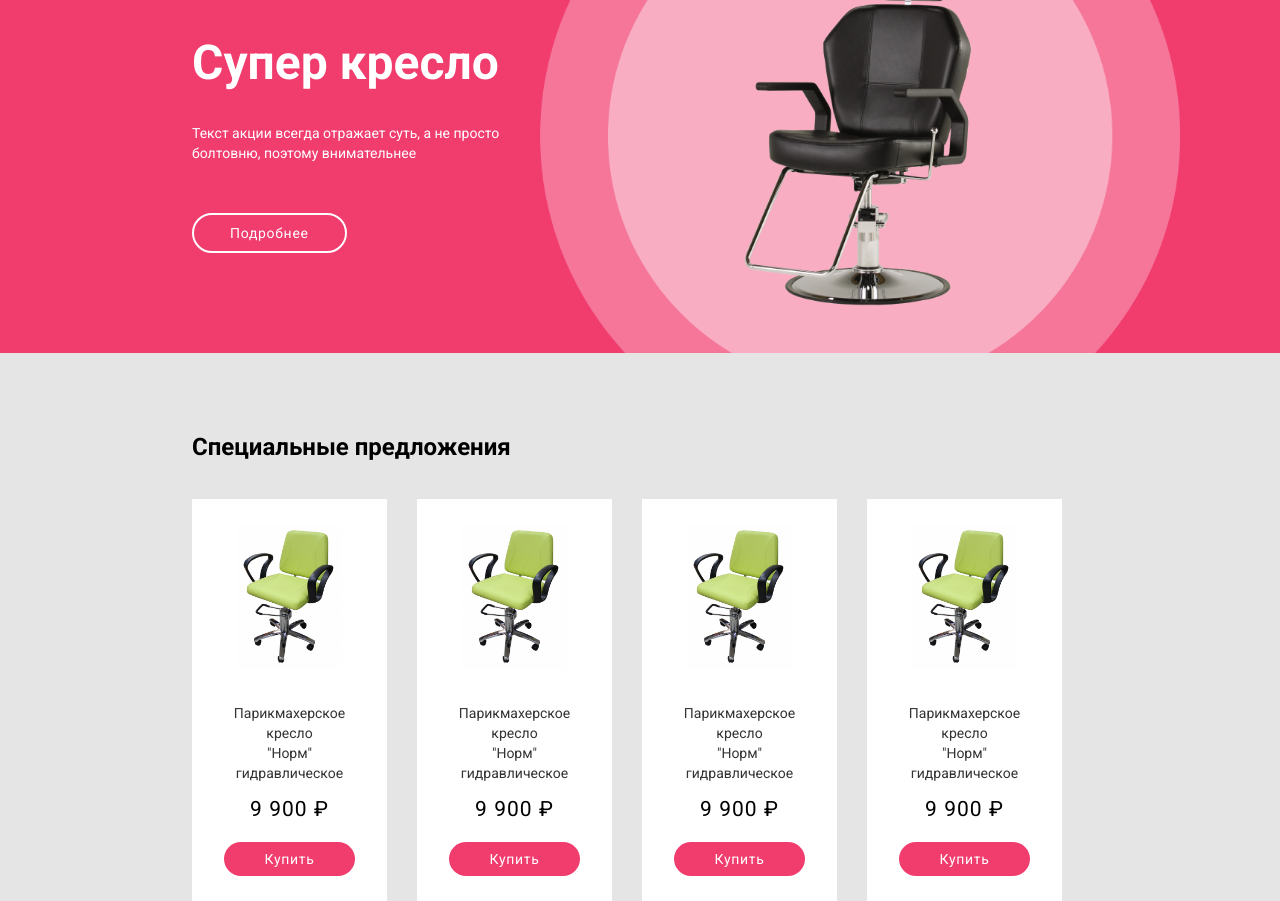
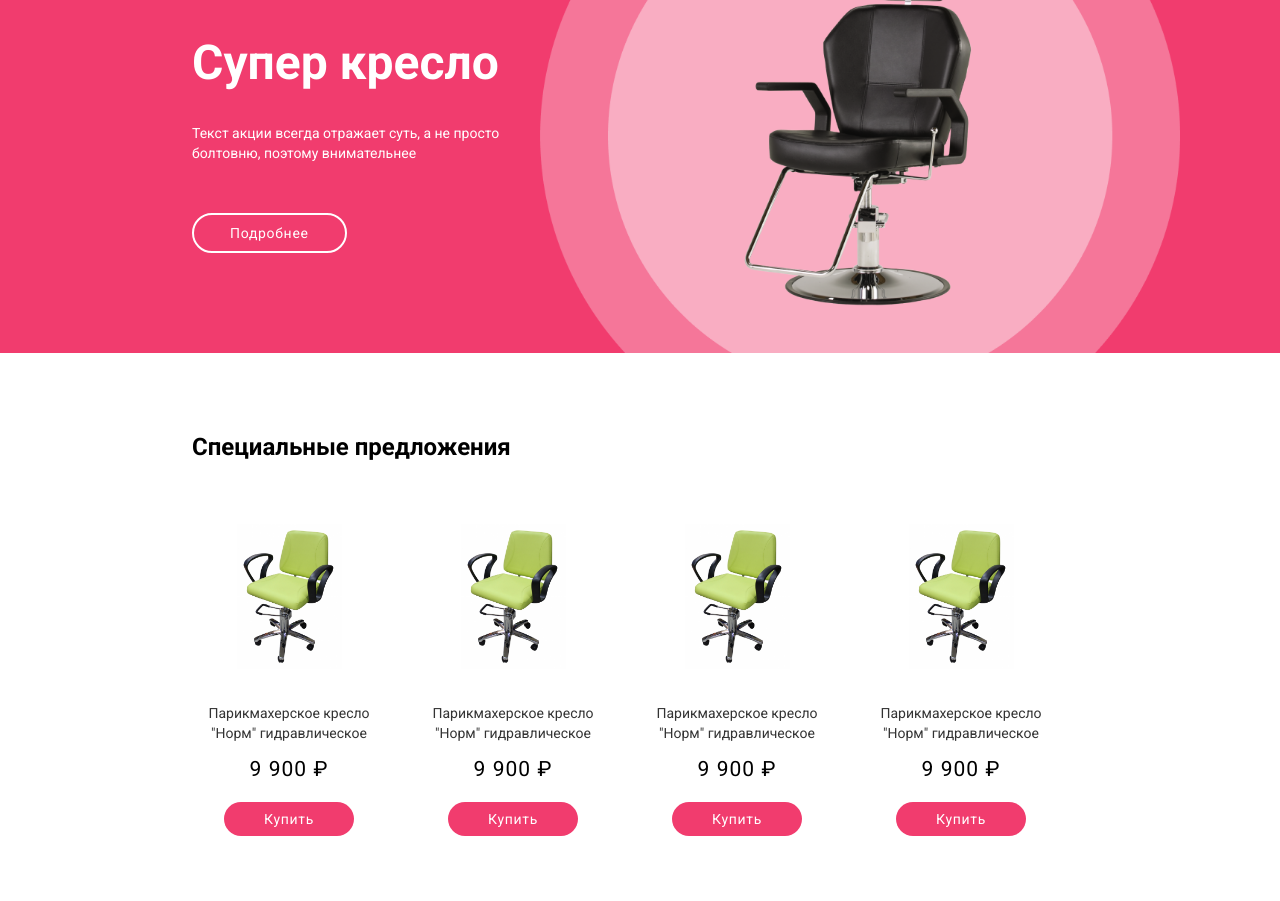
Before and after one commit to Trifle22/Equipment-for-beauty-salons, a plain HTML site: page index.html in a window 1280 px wide. Shown: the part 317-1218 px from the top of the page. After the commit the page ends 1178 px from the top, so only its background shows below. Drawn offline with Linux system fonts and the light colour scheme.

Commit message:
+offers-section

```diff
--- a/css/style.css
+++ b/css/style.css
@@ -151,7 +151,7 @@ body {
 
 .offers {
     display: flex;
-    background-color: #e5e5e5;
+    background-color: white;
     flex-direction: column;
     align-items: start;
 }
@@ -176,8 +176,6 @@ body {
     flex-direction: column;
     background-color: white;
     align-items: center;
-    padding-left: 30px;
-    padding-right: 30px;
     margin-right: 30px;
 }
 
@@ -197,6 +195,7 @@ body {
     line-height: 20px;
     text-align: center;
     color: #333333;
+    width: 100%;
 }
 
 .price {
--- a/index.html
+++ b/index.html
@@ -60,25 +60,25 @@
             <div class="cards">
                 <div class="card">
                     <img src="img/offer-card-img.jpg" alt="chair">
-                    <p>Парикмахерское кресло <br> "Норм" гидравлическое</p>
+                    <p>Парикмахерское кресло "Норм" гидравлическое</p>
                     <span class="price">9 900 ₽</span>
                     <button>Купить</button>
                 </div>
                 <div class="card">
                     <img src="img/offer-card-img.jpg" alt="chair">
-                    <p>Парикмахерское кресло <br> "Норм" гидравлическое</p>
+                    <p>Парикмахерское кресло "Норм" гидравлическое</p>
                     <span class="price">9 900 ₽</span>
                     <button>Купить</button>
                 </div>
                 <div class="card">
                     <img src="img/offer-card-img.jpg" alt="chair">
-                    <p>Парикмахерское кресло <br> "Норм" гидравлическое</p>
+                    <p>Парикмахерское кресло "Норм" гидравлическое</p>
                     <span class="price">9 900 ₽</span>
                     <button>Купить</button>
                 </div>
                 <div class="card">
                     <img src="img/offer-card-img.jpg" alt="chair">
-                    <p>Парикмахерское кресло <br> "Норм" гидравлическое</p>
+                    <p>Парикмахерское кресло "Норм" гидравлическое</p>
                     <span class="price">9 900 ₽</span>
                     <button>Купить</button>
                 </div>
```
